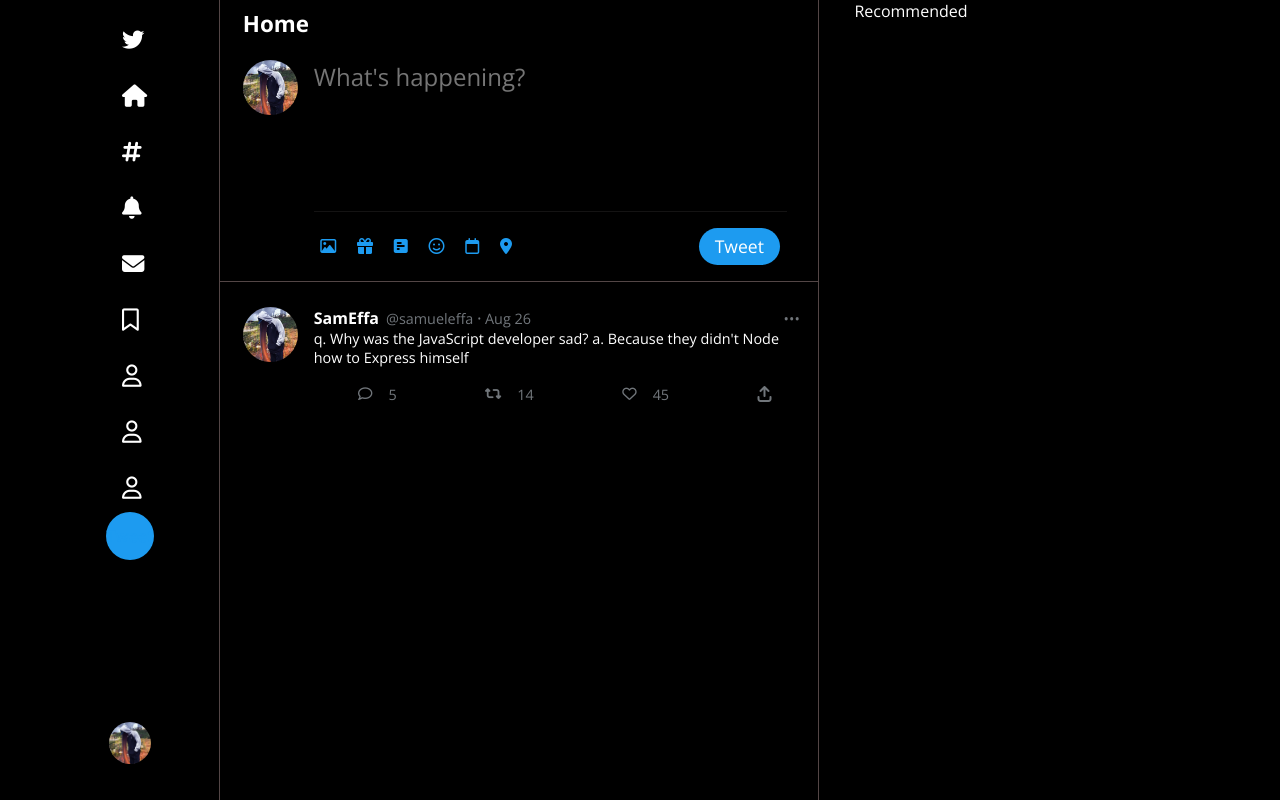
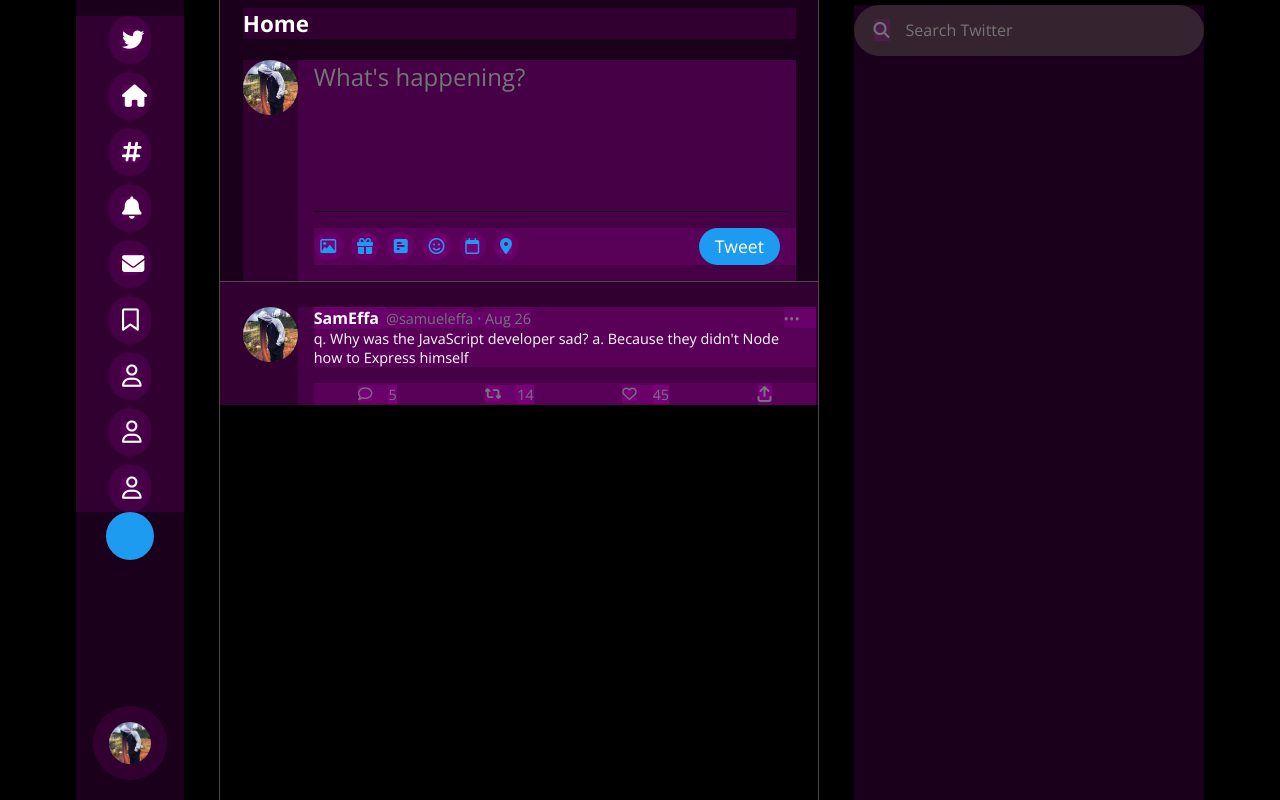
Before and after one commit to seffa1/twitter-clone, a React (Create React App) app: page /main in a window 1280 px wide. Built offline with nearby package versions, Linux system fonts and the light colour scheme.

Commit message:
twitter search input in progress

```diff
--- a/src/App.scss
+++ b/src/App.scss
@@ -3,7 +3,7 @@
   font-family: "Open Sans", sans-serif;
   margin: 0;
   padding: 0;
-  // background: rgba(255, 0, 255, 0.1);
+  background: rgba(255, 0, 255, 0.1);
 }
 
 $color-primary: black;
@@ -822,13 +822,39 @@
 //
 // Recommended ===========================
 .Recommended {
+  margin-top: 0.3rem;
   color: white;
   width: 350px;
+
+  &__search-container {
+    width: 100%;
+    background: rgba($color-dark2, 0.5);
+    border-radius: 30px;
+    padding: 0.9rem 1.2rem;
+    display: flex;
+    align-content: center;
+  }
+
+  &__search-icon {
+    margin-right: 1rem;
+    color: $color-dark3;
+    padding-top: 3px;
+  }
+
+  &__search-input {
+    font-size: 1rem;
+    border: none;
+    background: none;
+  }
+
+  &__search-input:focus {
+    outline: none;
+  }
 }
 
 @media screen and (max-width: 1092px) {
   .Recommended {
-    width: 250px;
+    width: 270px;
   }
 }
 
--- a/src/components/authentication/Main.jsx
+++ b/src/components/authentication/Main.jsx
@@ -50,17 +50,16 @@
                   Sign up with email
                 </div>
               </button>
-
               <h3 className="Main__container__info__h3">
                 Already have an account?
               </h3>
-
               <button
                 className="link--white link--wide"
                 onClick={() => setSignInModalIsOpen(true)}
               >
                 <div className="link__button link__button--black ">Sign in</div>
               </button>
+              1
               <button className="link--white link--wide">
                 <Link
                   to="/main"
--- a/src/components/home/Recommended.jsx
+++ b/src/components/home/Recommended.jsx
@@ -1,7 +1,18 @@
 import React from "react";
 
 function Recommended() {
-  return <section className="Recommended">Recommended</section>;
+  return (
+    <section className="Recommended">
+      <div className="Recommended__search-container">
+        <i class="fa-solid fa-magnifying-glass Recommended__search-icon"></i>
+        <input
+          type="text"
+          placeholder="Search Twitter"
+          className="Recommended__search-input"
+        ></input>
+      </div>
+    </section>
+  );
 }
 
 export default Recommended;
```
